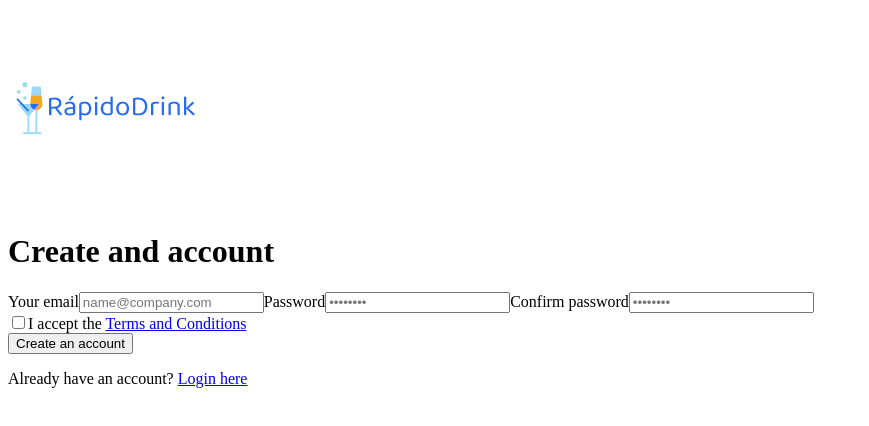
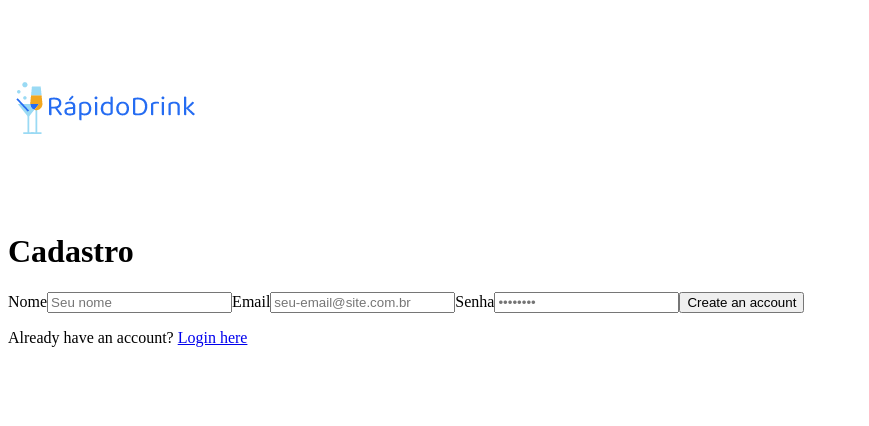
Before and after one commit to welitonlimaa/drink-delivery, a React (Create React App) app in the folder front-end/: page /register in a window 1280 px wide. Shown: the top 426 px of the page, without its empty margins (0-869 px from the left). Built offline with nearby package versions, Linux system fonts and the light colour scheme.

Commit message:
Feat: inseridos os data test id e states da pagina register

```diff
--- a/front-end/src/Pages/Login.js
+++ b/front-end/src/Pages/Login.js
@@ -1,4 +1,4 @@
-import React, { useContext } from 'react';
+import React, { useContext, useEffect, useState } from 'react';
 import { Link, useHistory } from 'react-router-dom/cjs/react-router-dom.min';
 import AppContext from '../context/AppContext';
 import logo from '../images/logo.png';
@@ -6,6 +6,31 @@ import logo from '../images/logo.png';
 function Login() {
   const { email, setEmail, password, setPassword } = useContext(AppContext);
   const history = useHistory();
+
+  const [isValid, setIsValid] = useState(false);
+
+  const validateForms = () => {
+    let emailValidation = false;
+
+    // the email validation was found at:
+    // https://www.simplilearn.com/tutorials/javascript-tutorial/email-validation-in-javascript
+    const regex = /^[a-zA-Z0-9.!#$%&'*+/=?^_`{|}~-]+@[a-zA-Z0-9-]+(?:\.[a-zA-Z0-9-]+)*$/;
+
+    if (email.match(regex) && email.includes('.')) {
+      emailValidation = true;
+    } else {
+      emailValidation = false;
+    }
+
+    const minLength = 6;
+
+    if (emailValidation && password.length >= minLength) {
+      setIsValid(true);
+    } else {
+      setIsValid(false);
+    }
+    // (emailValidation && password.length >= minLength) ? setIsValid(true) : setIsValid(false);
+  };
 
   const handleChange = ({ target }) => {
     const { name, value } = target;
@@ -21,6 +46,10 @@ function Login() {
       break;
     }
   };
+
+  useEffect(() => {
+    validateForms();
+  }, [email, password]);
 
   const handleClick = () => {
     history.push('/register');
@@ -46,6 +75,7 @@ function Login() {
             name="email"
             value={ email }
             onChange={ (e) => handleChange(e) }
+            data-testid="common_login__input-email"
           />
         </label>
         <label
@@ -61,6 +91,7 @@ function Login() {
             id="password-input"
             value={ password }
             onChange={ (e) => handleChange(e) }
+            data-testid="common_login__input-password"
           />
         </label>
         <button
@@ -78,6 +109,7 @@ function Login() {
           hover:bg-blue-700"
           type="button"
           onClick={ handleClick }
+          data-testid="common_login__button-login"
         >
           Login
         </button>
@@ -85,10 +117,16 @@ function Login() {
           <Link
             className="text-blue-400 hover:text-blue-500"
             to="/register"
+            data-testid="common_login__button-register"
           >
             Sign Up
           </Link>
         </div>
+        {
+          !isValid
+            ? <p data-testid="common_login__element-invalid-email">Dados Inválidos</p>
+            : null
+        }
       </form>
     </div>
   );
--- a/front-end/src/Pages/Register.js
+++ b/front-end/src/Pages/Register.js
@@ -1,8 +1,64 @@
-import React from 'react';
+import React, { useContext, useEffect, useState } from 'react';
 import { Link } from 'react-router-dom';
 import logo from '../images/logo.png';
+import AppContext from '../context/AppContext';
 
 function Register() {
+  const {
+    email,
+    setEmail,
+    password,
+    setPassword,
+    completeName,
+    setCompleteName,
+  } = useContext(AppContext);
+  const [isValid, setIsValid] = useState(false);
+
+  const validateForms = () => {
+    let emailValidation = false;
+
+    // the email validation was found at:
+    // https://www.simplilearn.com/tutorials/javascript-tutorial/email-validation-in-javascript
+    const regex = /^[a-zA-Z0-9.!#$%&'*+/=?^_`{|}~-]+@[a-zA-Z0-9-]+(?:\.[a-zA-Z0-9-]+)*$/;
+
+    if (email.match(regex) && email.includes('.')) {
+      emailValidation = true;
+    } else {
+      emailValidation = false;
+    }
+
+    const minLength = 6;
+
+    if (emailValidation && password.length >= minLength) {
+      setIsValid(true);
+    } else {
+      setIsValid(false);
+    }
+    // (emailValidation && password.length >= minLength) ? setIsValid(true) : setIsValid(false);
+  };
+
+  const handleChange = ({ target }) => {
+    const { name, value } = target;
+
+    switch (name) {
+    case 'email':
+      setEmail(value);
+      break;
+    case 'password':
+      setPassword(value);
+      break;
+    case 'name':
+      setCompleteName(value);
+      break;
+    default:
+      break;
+    }
+  };
+
+  useEffect(() => {
+    validateForms();
+  }, [email, password]);
+
   return (
     <div
       className="
@@ -28,23 +84,26 @@ function Register() {
           <img className="w-150 mx-auto" src={ logo } alt="logo" />
         </Link>
         <h1
-          className="text-xl font-bold leading-tight
-              tracking-tight text-gray-900 md:text-2xl dark:text-white"
+          className="text-xl
+          font-bold leading-tight
+          tracking-tight
+          text-gray-900 md:text-2xl
+          dark:text-white"
         >
-          Create and account
+          Cadastro
         </h1>
         <form className="space-y-4 md:space-y-6" action="#">
           <label
-            htmlFor="email"
+            htmlFor="name"
             className="block mb-2 text-sm font-medium
                   text-gray-900
                   dark:text-white"
           >
-            Your email
+            Nome
             <input
-              type="email"
-              name="email"
-              id="email"
+              type="name"
+              name="name"
+              id="name"
               className="bg-gray-50 border
                       border-gray-300 text-gray-900 sm:text-sm rounded-lg
                       focus:ring-primary-600
@@ -55,21 +114,23 @@ function Register() {
                       dark:text-white
                       dark:focus:ring-blue-500
                       dark:focus:border-blue-500"
-              placeholder="name@company.com"
+              placeholder="Seu nome"
               required=""
+              data-testid="common_register__input-name"
+              onChange={ (e) => handleChange(e) }
             />
           </label>
           <label
-            htmlFor="password"
+            htmlFor="email"
             className="block mb-2 text-sm font-medium
                   text-gray-900 dark:text-white"
           >
-            Password
+            Email
             <input
-              type="password"
-              name="password"
-              id="password"
-              placeholder="••••••••"
+              type="email"
+              name="email"
+              id="email"
+              placeholder="seu-email@site.com.br"
               className="bg-gray-50
                     border border-gray-300
                     text-gray-900 sm:text-sm rounded-lg
@@ -83,19 +144,21 @@ function Register() {
                     dark:focus:ring-blue-500
                     dark:focus:border-blue-500"
               required=""
+              data-testid="common_register__input-email"
+              onChange={ (e) => handleChange(e) }
             />
           </label>
           <label
-            htmlFor="confirm-password"
+            htmlFor="password"
             className="block mb-2 text-sm font-medium
                   text-gray-900
                   dark:text-white"
           >
-            Confirm password
+            Senha
             <input
-              type="confirm-password"
-              name="confirm-password"
-              id="confirm-password"
+              type="password"
+              name="password"
+              id="password"
               placeholder="••••••••"
               className="bg-gray-50 border
                     border-gray-300
@@ -111,42 +174,10 @@ function Register() {
                     dark:focus:ring-blue-500
                     dark:focus:border-blue-500"
               required=""
+              data-testid="common_register__input-password"
+              onChange={ (e) => handleChange(e) }
             />
           </label>
-          <div className="flex items-start">
-            <input
-              id="terms"
-              aria-describedby="terms"
-              type="checkbox"
-              className="w-4 h-4 border
-                    border-gray-300 rounded
-                    bg-gray-50 focus:ring-3
-                    focus:ring-primary-300
-                    dark:bg-gray-700
-                    dark:border-gray-600
-                    dark:focus:ring-primary-600
-                    dark:ring-offset-gray-800"
-              required=""
-            />
-            <label
-              htmlFor="terms"
-              className="font-light
-                    text-gray-500
-                    dark:text-gray-300"
-            >
-              I accept the
-              {' '}
-            </label>
-            <Link
-              className="
-                font-medium text-primary-600
-                hover:underline dark:text-primary-500
-                text-gray-500"
-              to="/login"
-            >
-              Terms and Conditions
-            </Link>
-          </div>
           <button
             type="submit"
             className="flex items-center
@@ -161,6 +192,7 @@ function Register() {
             text-sm
             text-blue-100
             hover:bg-blue-700"
+            data-testid="common_register__button-register"
           >
             Create an account
           </button>
--- a/front-end/src/context/AppProvider.js
+++ b/front-end/src/context/AppProvider.js
@@ -6,18 +6,22 @@ function AppProvider({ children }) {
   const [isLoading, setIsLoading] = useState(true);
   const [email, setEmail] = useState('');
   const [password, setPassword] = useState('');
+  const [completeName, setCompleteName] = useState('');
 
   const values = useMemo(() => ({
     email,
     setEmail,
     password,
     setPassword,
+    completeName,
+    setCompleteName,
     isLoading,
     setIsLoading,
   }), [
     isLoading,
     email,
     password,
+    completeName,
   ]);
 
   return (
```
